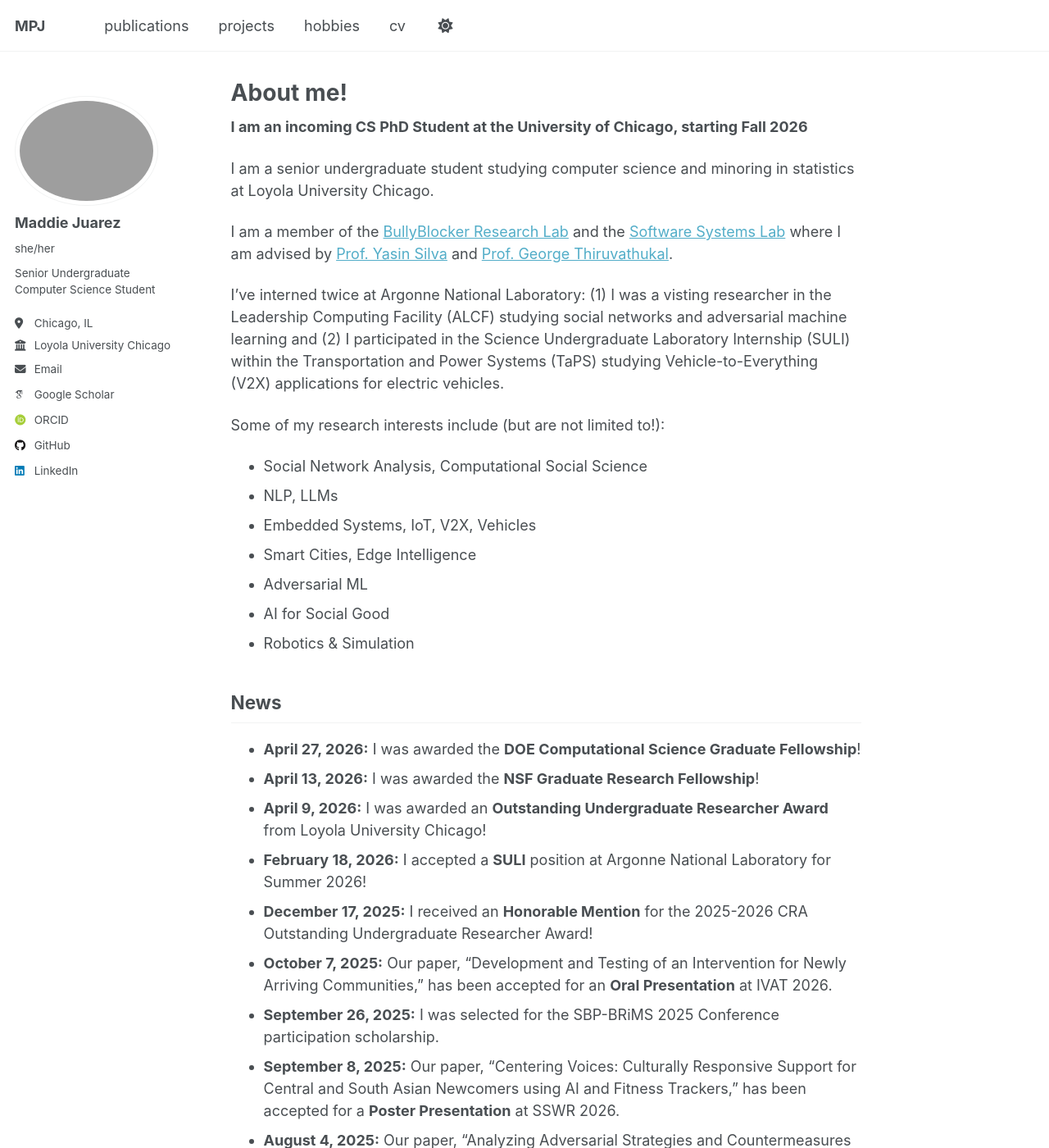
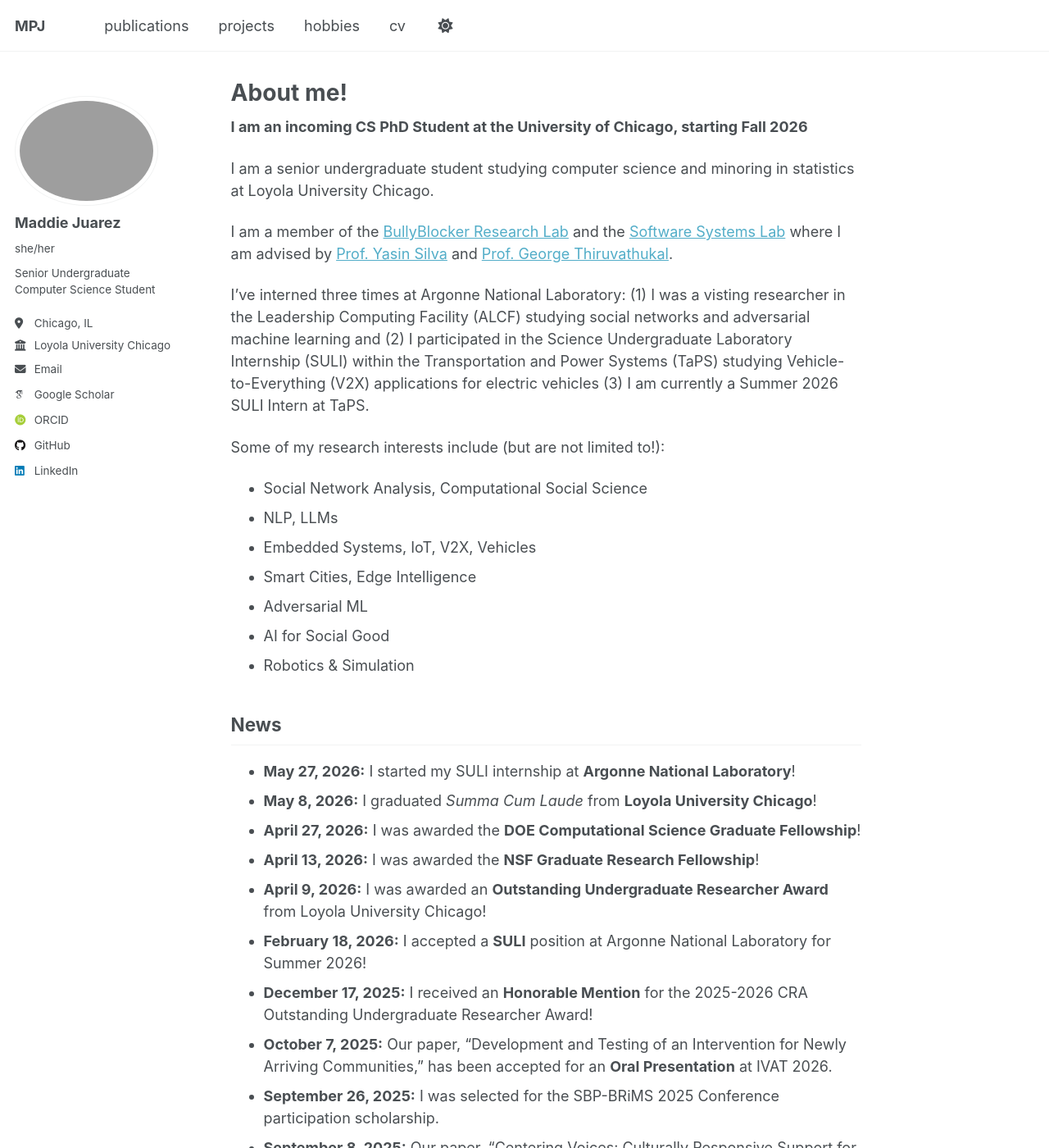
Before and after one commit to mjuarez4/mjuarez4.github.io, a Jekyll site: the page built from _pages/about.md, in a window 1280 px wide and 1400 px high. Shown: the whole window at 82% size. Built offline with Jekyll 4.4.1, drawn with Linux system fonts in a browser that asks for light colours; some web fonts are replaced; a script that is not in the unit is left out.

Commit message:
latest updates 06/02

```diff
--- a/_data/navigation.yml
+++ b/_data/navigation.yml
@@ -19,7 +19,7 @@ main:
     external: true
 
   - title: "cv"
-    url: /files/JuarezResume-0427.pdf
+    url: /files/Juarez-Resume-0602.pdf
     external: true
 
 
--- a/_pages/about.md
+++ b/_pages/about.md
@@ -12,7 +12,7 @@ I am a senior undergraduate student studying computer science and minoring in st
 
 I am a member of the [BullyBlocker Research Lab](https://ysilva.cs.luc.edu/BullyBlocker/) and the [Software Systems Lab](https://ssl.cs.luc.edu/) where I am advised by [Prof. Yasin Silva](https://ysilva.cs.luc.edu/) and [Prof. George Thiruvathukal](https://gkt.sh/).
 
-I've interned twice at Argonne National Laboratory: (1) I was a visting researcher in the Leadership Computing Facility (ALCF) studying social networks and adversarial machine learning and (2) I participated in the Science Undergraduate Laboratory Internship (SULI) within the Transportation and Power Systems (TaPS) studying Vehicle-to-Everything (V2X) applications for electric vehicles.
+I've interned three times at Argonne National Laboratory: (1) I was a visting researcher in the Leadership Computing Facility (ALCF) studying social networks and adversarial machine learning and (2) I participated in the Science Undergraduate Laboratory Internship (SULI) within the Transportation and Power Systems (TaPS) studying Vehicle-to-Everything (V2X) applications for electric vehicles (3) I am currently a Summer 2026 SULI Intern at TaPS.
 
 Some of my research interests include (but are not limited to!):
 - Social Network Analysis, Computational Social Science
@@ -26,6 +26,8 @@ Some of my research interests include (but are not limited to!):
 
 
 ## News
+- **May 27, 2026:** I started my SULI internship at **Argonne National Laboratory**!
+- **May 8, 2026:** I graduated *Summa Cum Laude* from **Loyola University Chicago**!
 - **April 27, 2026:** I was awarded the **DOE Computational Science Graduate Fellowship**!
 - **April 13, 2026:** I was awarded the **NSF Graduate Research Fellowship**!
 - **April 9, 2026:** I was awarded an **Outstanding Undergraduate Researcher Award** from Loyola University Chicago!
--- a/_pages/hobbies.html
+++ b/_pages/hobbies.html
@@ -86,7 +86,7 @@ author_profile: true
 
 
 <h1>reading</h1>
-<p>I read a lot. This section will get rotated. My favorites are listed below. I am currently reading Anne Franke's diary and Harry Potter Order of the Phoenix.</p>
+<p>I read a lot. This section will get rotated. My favorites are listed below. I am currently reading Brave New World.</p>
 
 
 <div class="section">
```
Also changed, not shown: 3 other files.
